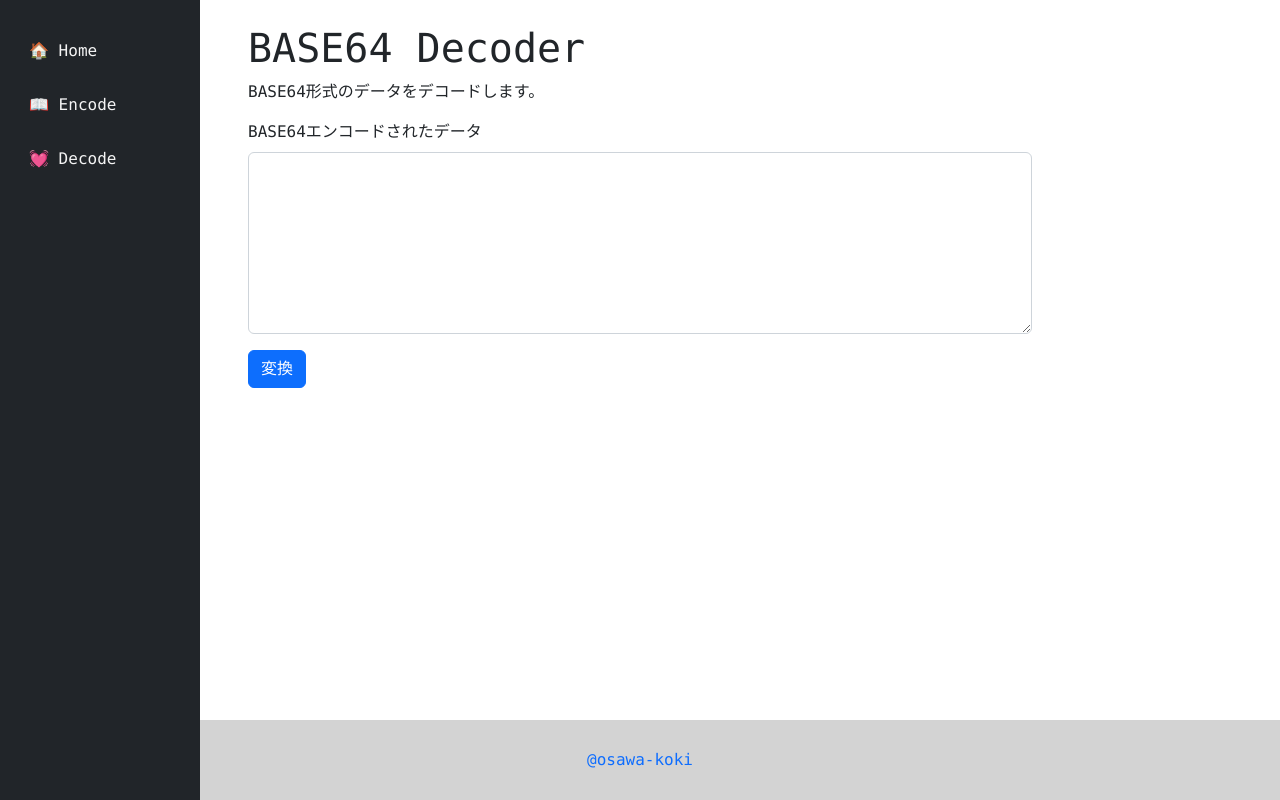
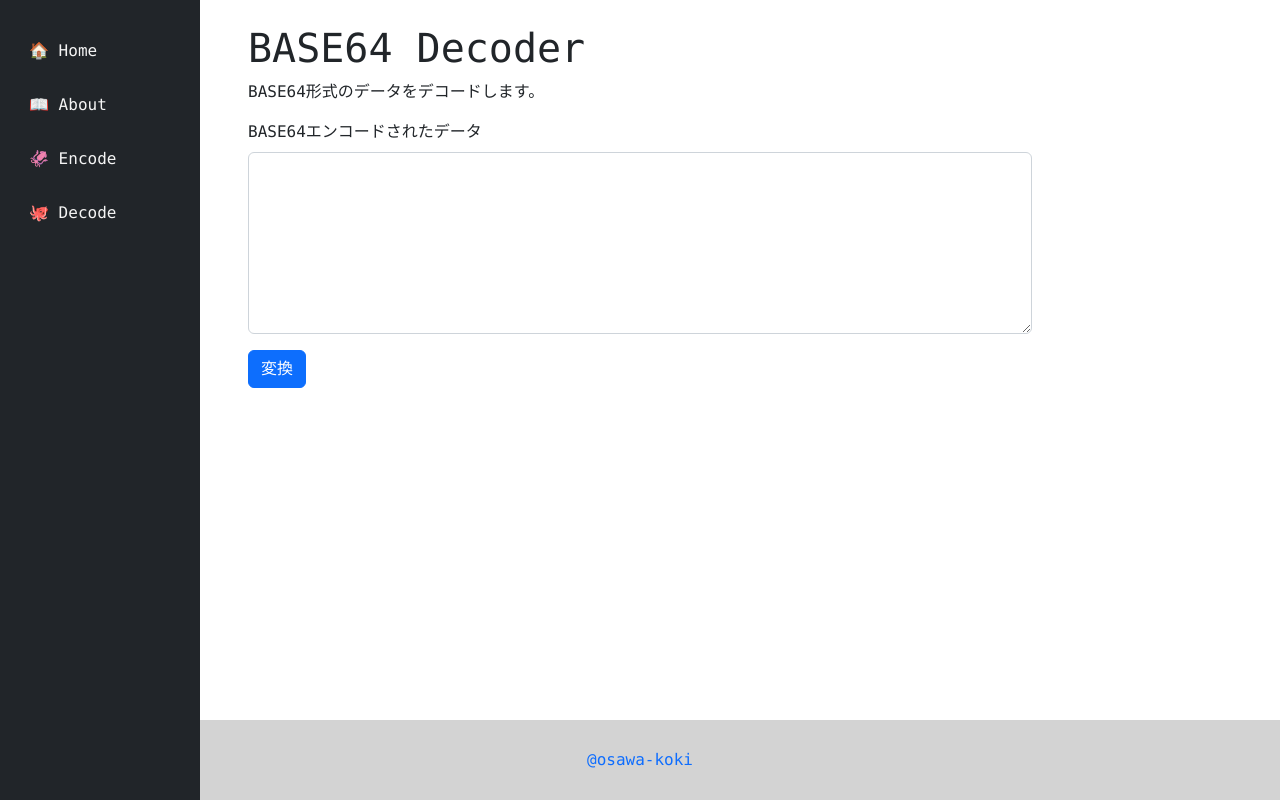
Before and after one commit to osawa-koki/simple-base64, a Next.js app: page /decoder in a window 1280 px wide. Built offline with nearby package versions, Linux system fonts and the light colour scheme.

Commit message:
小さな修正。

```diff
--- a/pages.ts
+++ b/pages.ts
@@ -7,11 +7,16 @@ const pages = [
   },
   {
     emoji: "📖",
+    path: "/about/",
+    name: "About",
+  },
+  {
+    emoji: "🦑",
     path: "/encoder/",
     name: "Encode",
   },
   {
-    emoji: "💓",
+    emoji: "🐙",
     path: "/decoder/",
     name: "Decode",
   },
```
